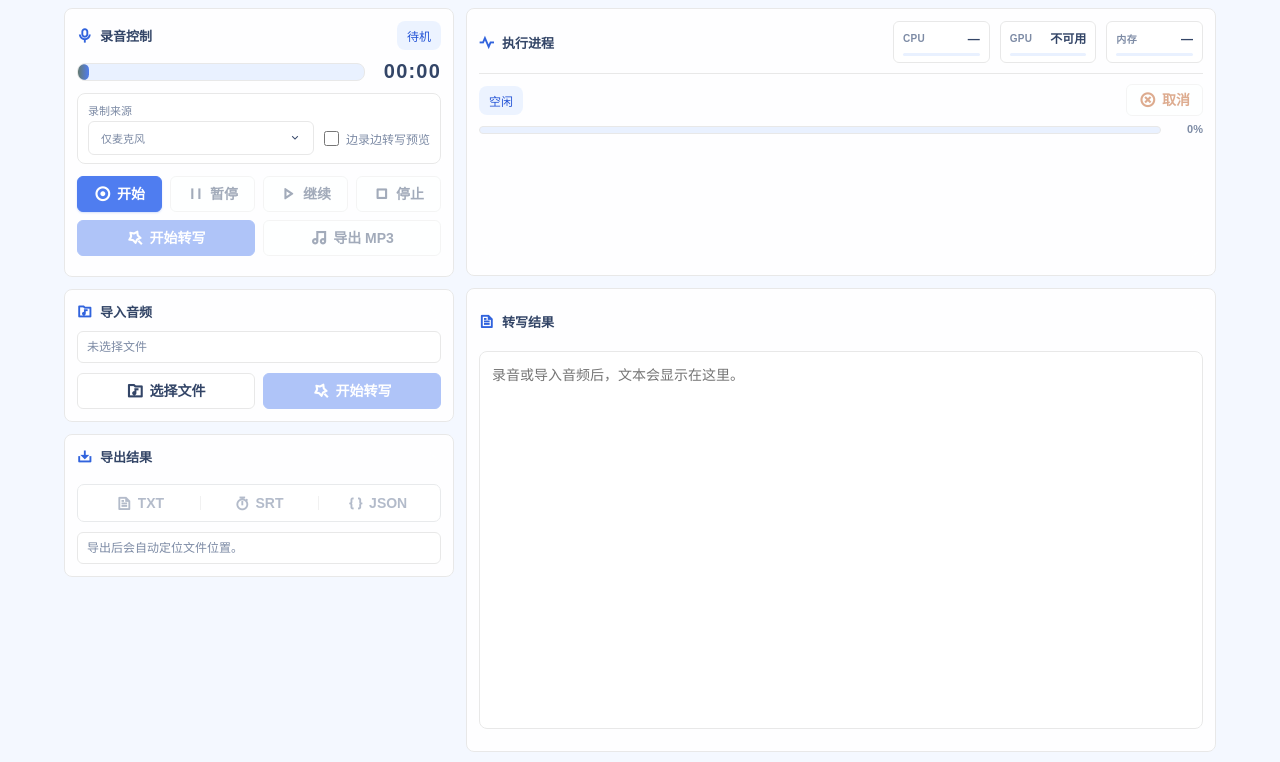
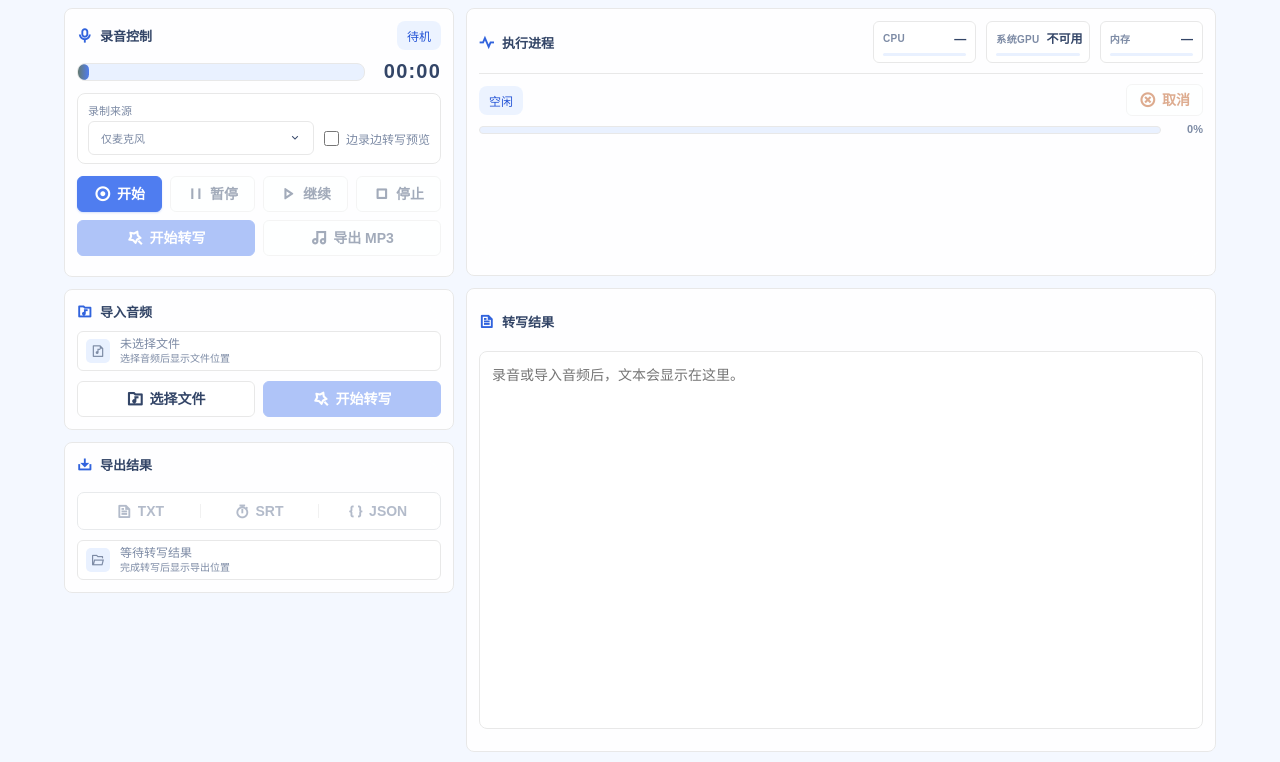
Before and after one commit to CoffeeHouse1122/DeskScribe, a website built with Vite: page index.html in a window 1280 px wide. Both pictures are taken after a click on the button 1131 px from the left and 17 px from the top of the page. Shown: the part 38-800 px from the top of the page. Built offline with nearby package versions, Linux system fonts and the light colour scheme; a web font is replaced by a local one.

Commit message:
明确转写设备并优化路径展示

```diff
--- a/src/renderer/app.ts
+++ b/src/renderer/app.ts
@@ -116,7 +116,13 @@ export function mountApp(root: HTMLDivElement) {
                 <h2><i class="ri-folder-music-line" aria-hidden="true"></i><span>导入音频</span></h2>
               </div>
             </div>
-            <p id="selected-file" class="muted">未选择文件</p>
+            <div id="selected-file" class="path-display is-empty" title="">
+              <i class="ri-file-music-line" aria-hidden="true"></i>
+              <span class="path-copy">
+                <strong class="path-name">未选择文件</strong>
+                <small class="path-directory">选择音频后显示文件位置</small>
+              </span>
+            </div>
             <div class="button-row">
               <button id="choose-file" class="ghost-button icon-text-button" type="button"><i class="ri-folder-music-line" aria-hidden="true"></i><span>选择文件</span></button>
               <button id="transcribe-file" class="primary-button icon-text-button" type="button" disabled><i class="ri-magic-line" aria-hidden="true"></i><span>开始转写</span></button>
@@ -134,7 +140,13 @@ export function mountApp(root: HTMLDivElement) {
               <button class="ghost-button export-button icon-text-button" data-format="srt" type="button" disabled><i class="ri-timer-line" aria-hidden="true"></i><span>SRT</span></button>
               <button class="ghost-button export-button icon-text-button" data-format="json" type="button" disabled><i class="ri-braces-line" aria-hidden="true"></i><span>JSON</span></button>
             </div>
-            <p id="export-path" class="muted">导出后会自动定位文件位置。</p>
+            <div id="export-path" class="path-display is-empty" title="">
+              <i class="ri-folder-open-line" aria-hidden="true"></i>
+              <span class="path-copy">
+                <strong class="path-name">等待转写结果</strong>
+                <small class="path-directory">完成转写后显示导出位置</small>
+              </span>
+            </div>
           </article>
         </section>
 
@@ -150,8 +162,8 @@ export function mountApp(root: HTMLDivElement) {
                   <strong id="cpu-usage">—</strong>
                   <span class="resource-meter" aria-hidden="true"><i id="cpu-usage-bar"></i></span>
                 </div>
-                <div class="resource-metric" title="系统 GPU 利用率">
-                  <span>GPU</span>
+                <div class="resource-metric" title="整机 GPU 利用率，仅用于监控；实际转写设备请查看执行日志">
+                  <span>系统GPU</span>
                   <strong id="gpu-usage">—</strong>
                   <span class="resource-meter" aria-hidden="true"><i id="gpu-usage-bar"></i></span>
                 </div>
@@ -278,7 +290,7 @@ export function mountApp(root: HTMLDivElement) {
 
             <label id="compute-mode-field" class="field checkbox-field">
               <input id="disable-gpu-checkbox" type="checkbox" checked />
-              <span id="compute-mode-label">强制使用 CPU（取消勾选后优先 NVIDIA GPU）</span>
+              <span id="compute-mode-label">强制使用 CPU（取消后优先 NVIDIA CUDA；AMD/Intel 核显仍使用 CPU）</span>
             </label>
 
             <label class="field">
@@ -376,13 +388,13 @@ export function mountApp(root: HTMLDivElement) {
     exportRecording: root.querySelector<HTMLButtonElement>("#export-recording")!,
     chooseFile: root.querySelector<HTMLButtonElement>("#choose-file")!,
     transcribeFile: root.querySelector<HTMLButtonElement>("#transcribe-file")!,
-    selectedFile: root.querySelector<HTMLParagraphElement>("#selected-file")!,
+    selectedFile: root.querySelector<HTMLElement>("#selected-file")!,
     transcriptText: root.querySelector<HTMLTextAreaElement>("#transcript-text")!,
     transcriptStats: root.querySelector<HTMLElement>("#transcript-stats")!,
     transcriptCharacters: root.querySelector<HTMLElement>("#transcript-characters")!,
     transcriptAudioDuration: root.querySelector<HTMLElement>("#transcript-audio-duration")!,
     transcriptProcessDuration: root.querySelector<HTMLElement>("#transcript-process-duration")!,
-    exportPath: root.querySelector<HTMLParagraphElement>("#export-path")!,
+    exportPath: root.querySelector<HTMLElement>("#export-path")!,
     exportButtons: Array.from(root.querySelectorAll<HTMLButtonElement>(".export-button")),
     languageSelect: root.querySelector<HTMLElement>("#language-select")!,
     themeSelect: root.querySelector<HTMLElement>("#theme-select")!,
@@ -620,24 +632,36 @@ export function mountApp(root: HTMLDivElement) {
     }
   }
 
-  function displayPath(filePath: string, tailSegments = 3) {
+  function displayDirectory(filePath: string, tailSegments = 3) {
     const separator = filePath.includes("\\") ? "\\" : "/";
     const segments = filePath.split(/[\\/]/).filter(Boolean);
-    if (segments.length <= tailSegments) return filePath;
+    segments.pop();
+    if (segments.length <= tailSegments) return segments.join(separator);
     return `…${separator}${segments.slice(-tailSegments).join(separator)}`;
   }
 
-  function setPathText(element: HTMLElement, filePath: string, emptyText: string) {
-    element.textContent = filePath ? displayPath(filePath) : emptyText;
+  function setPathText(
+    element: HTMLElement,
+    filePath: string,
+    emptyName: string,
+    emptyDirectory: string
+  ) {
+    const fileName = filePath.split(/[\\/]/).filter(Boolean).pop() || filePath;
+    element.querySelector<HTMLElement>(".path-name")!.textContent = filePath ? fileName : emptyName;
+    element.querySelector<HTMLElement>(".path-directory")!.textContent = filePath
+      ? displayDirectory(filePath)
+      : emptyDirectory;
+    element.classList.toggle("is-empty", !filePath);
     element.title = filePath;
   }
 
   function renderSelectedFilePath() {
-    const fileName = selectedFilePath.split(/[\\/]/).filter(Boolean).pop() || selectedFilePath;
-    refs.selectedFile.textContent = selectedFilePath
-      ? windowMode === "compact" ? fileName : displayPath(selectedFilePath)
-      : "未选择文件";
-    refs.selectedFile.title = selectedFilePath;
+    setPathText(
+      refs.selectedFile,
+      selectedFilePath,
+      "未选择文件",
+      "选择音频后显示文件位置"
+    );
   }
 
   function syncRecorderProcessState(next: RecorderState) {
@@ -695,7 +719,7 @@ export function mountApp(root: HTMLDivElement) {
     refs.computeModeField.classList.toggle("is-disabled", whisperCpuOnly);
     refs.computeModeLabel.textContent = whisperCpuOnly
       ? "Whisper.cpp 当前使用内置 CPU 运行时"
-      : "强制使用 CPU（取消勾选后优先 NVIDIA GPU）";
+      : "强制使用 CPU（取消后优先 NVIDIA CUDA；AMD/Intel 核显仍使用 CPU）";
     refs.disableGpuCheckbox.disabled = whisperCpuOnly;
     refs.disableGpuCheckbox.checked = whisperCpuOnly || preferences.disableGpu;
     refs.whisperThreadsInput.max = String(Math.max(1, navigator.hardwareConcurrency || 4));
@@ -975,7 +999,7 @@ export function mountApp(root: HTMLDivElement) {
       renderTranscript(result.document);
       applyTranscriptionProgress({ stage: "completed", message: "转写完成", progress: 100 });
       setStatus(`转写完成，检测语言：${result.document.engine.detectedLanguage || result.document.source.language}`);
-      setPathText(refs.exportPath, result.outputPath, "导出后会自动定位文件位置。");
+      setPathText(refs.exportPath, result.outputPath, "等待转写结果", "完成转写后显示导出位置");
     } catch (error) {
       const missingModel = /MODEL_NOT_INSTALLED:/i.test(error instanceof Error ? error.message : String(error));
       const message = normalizeErrorMessage(error);
@@ -1494,7 +1518,7 @@ export function mountApp(root: HTMLDivElement) {
     if (!currentTranscript) return;
     const filePath = await window.deskScribe.exportTranscript(currentTranscript, format);
     if (filePath) {
-      setPathText(refs.exportPath, filePath, "导出后会自动定位文件位置。");
+      setPathText(refs.exportPath, filePath, "等待转写结果", "完成转写后显示导出位置");
       await window.deskScribe.revealPath(filePath);
       setStatus(`${format.toUpperCase()} 已导出。`);
     }
--- a/src/renderer/style.css
+++ b/src/renderer/style.css
@@ -460,7 +460,7 @@ h2 i {
   display: grid;
   grid-template-columns: repeat(3, minmax(0, 1fr));
   gap: 10px;
-  width: min(310px, 62%);
+  width: min(330px, 65%);
   margin-left: auto;
 }
 
@@ -484,6 +484,7 @@ h2 i {
   font-size: 10px;
   font-weight: 650;
   letter-spacing: 0.03em;
+  white-space: nowrap;
 }
 
 .resource-metric strong {
@@ -493,6 +494,7 @@ h2 i {
   line-height: 1;
   text-align: right;
   font-variant-numeric: tabular-nums;
+  white-space: nowrap;
 }
 
 .resource-metric.is-unavailable strong {
@@ -633,25 +635,72 @@ h2 i {
   line-height: 1.55;
 }
 
-#selected-file,
-#export-path,
 #process-message {
   overflow: hidden;
   text-overflow: ellipsis;
   white-space: nowrap;
 }
 
-#selected-file,
-#export-path {
-  height: 32px;
-  display: flex;
-  align-items: center;
-  padding: 0 9px;
+.path-display {
+  height: 40px;
+  min-width: 0;
+  display: grid;
+  grid-template-columns: 26px minmax(0, 1fr);
+  align-items: center;
+  gap: 8px;
+  padding: 0 8px;
   direction: ltr;
   text-align: left;
   border: 1px solid var(--line);
   border-radius: 6px;
   background: var(--panel-strong);
+}
+
+.path-display > i {
+  width: 24px;
+  height: 24px;
+  display: grid;
+  place-items: center;
+  border-radius: 5px;
+  color: var(--accent-strong);
+  background: var(--accent-soft);
+  font-size: 14px;
+}
+
+.path-copy {
+  min-width: 0;
+  display: grid;
+  gap: 1px;
+}
+
+.path-name,
+.path-directory {
+  min-width: 0;
+  overflow: hidden;
+  text-overflow: ellipsis;
+  white-space: nowrap;
+}
+
+.path-name {
+  color: var(--text);
+  font-size: 12px;
+  font-weight: 650;
+  line-height: 1.25;
+}
+
+.path-directory {
+  color: var(--muted);
+  font-size: 10px;
+  line-height: 1.2;
+}
+
+.path-display.is-empty > i,
+.path-display.is-empty .path-name {
+  color: var(--muted);
+}
+
+.path-display.is-empty .path-name {
+  font-weight: 500;
 }
 
 code {
@@ -1538,7 +1587,8 @@ code {
 
 .shell[data-window-mode="compact"] .import-panel #selected-file {
   height: 32px;
-  display: flex;
+  display: grid;
+  grid-template-columns: minmax(0, 1fr);
   align-items: center;
   padding: 0 9px;
   direction: ltr;
@@ -1548,6 +1598,15 @@ code {
   background: var(--panel-strong);
   color: var(--text);
   font-weight: 600;
+}
+
+.shell[data-window-mode="compact"] .import-panel #selected-file > i,
+.shell[data-window-mode="compact"] .import-panel #selected-file .path-directory {
+  display: none;
+}
+
+.shell[data-window-mode="compact"] .import-panel #selected-file .path-copy {
+  display: block;
 }
 
 .shell[data-window-mode="compact"] .import-panel .button-row {
```
Also changed, not shown: scripts/test-transcription-policy.cjs (+14 -0 lines), src/main/transcription-policy.ts (+9 -0 lines), src/main/transcription.ts (+23 -9 lines).
